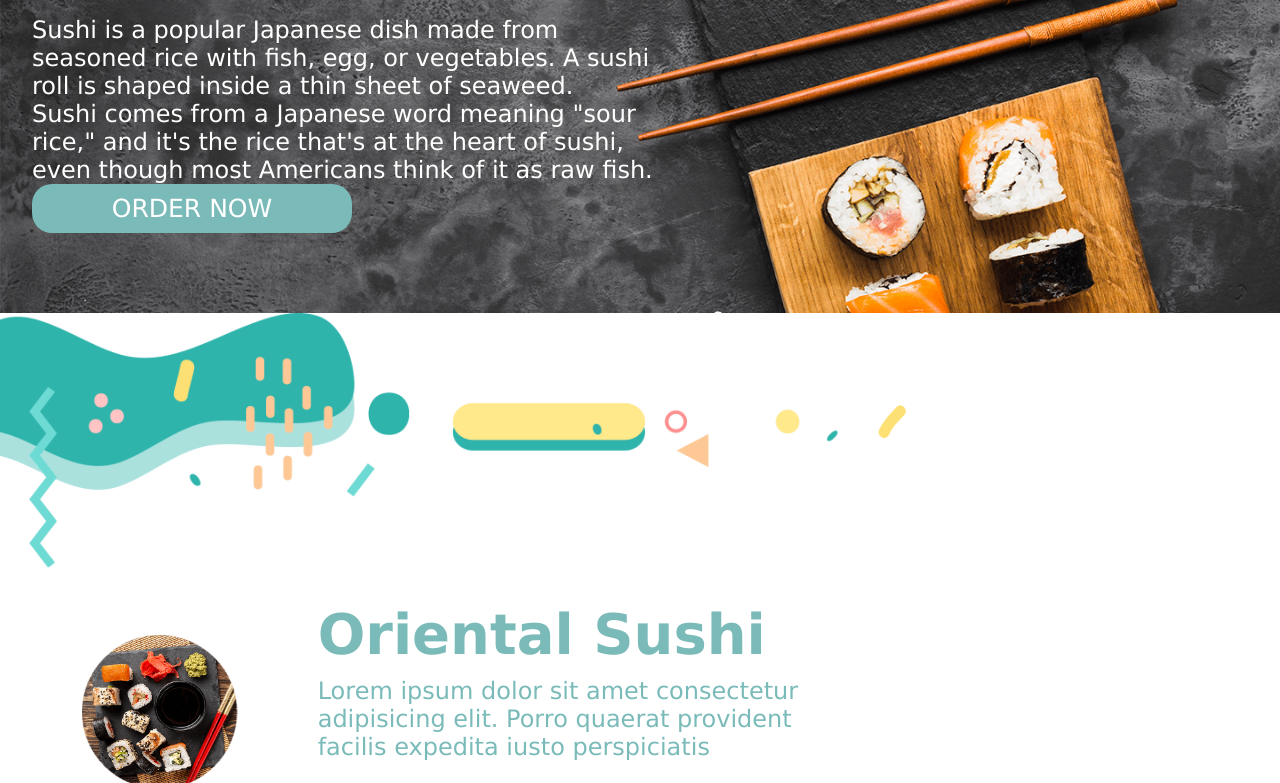
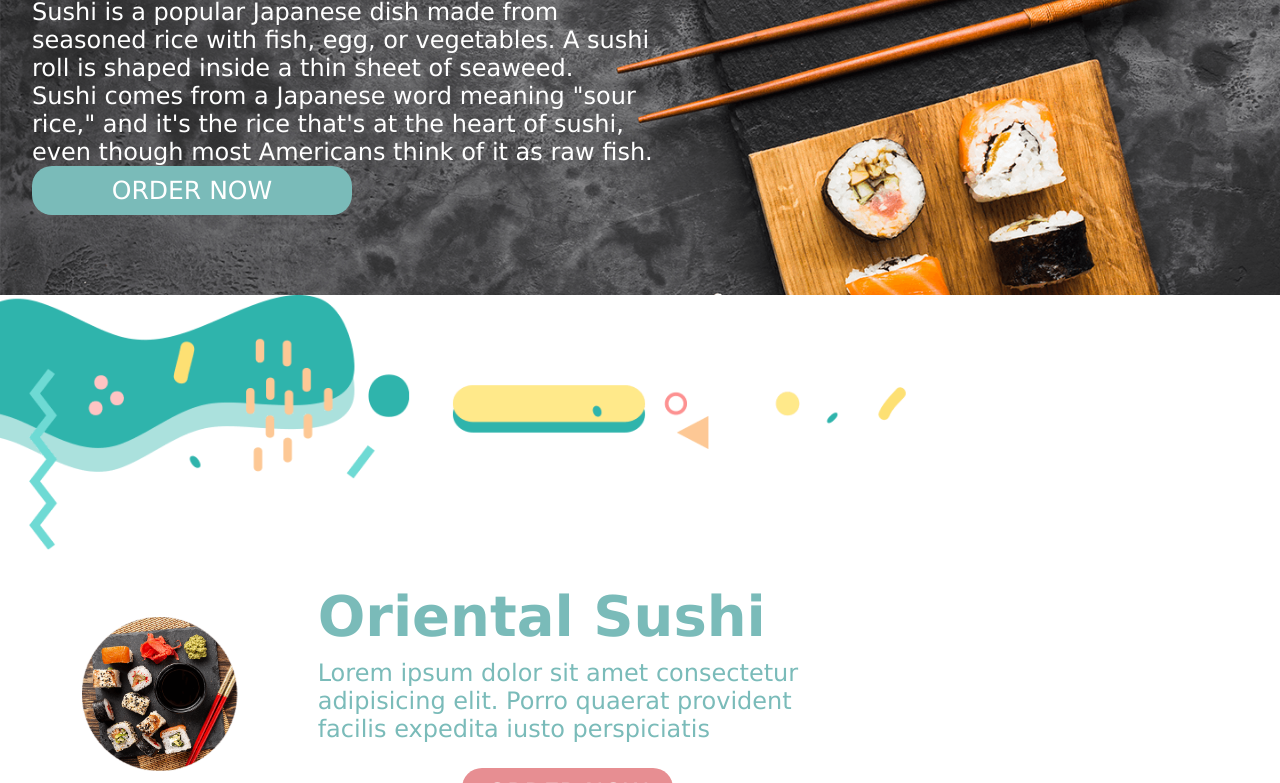
Before and after one commit to Pia-Koester/sushi-cute, a plain HTML site: page index.html in a window 1280 px wide. Shown: the part 229-1012 px from the top of the page. Drawn offline with Linux system fonts and the light colour scheme.

Commit message:
remove unneccessary body stuff

```diff
--- a/index.html
+++ b/index.html
@@ -12,7 +12,6 @@
     <title>Sushiproject</title>
   </head>
   <body>
-    I am undergoing some more training
     <!-- navigation bar containing all the links -->
     <nav class="topnav">
       <div>
--- a/style.css
+++ b/style.css
@@ -5,15 +5,6 @@
   box-sizing: border-box;
 }
 
-body {
-    z-index: 0;
-    position: sticky;
-    bottom: 0;
-    top: 0;
-    /* flex-direction: column-reverse;
-    justify-content: flex-start;
-    align-items: flex-start; */
-  }
 
   /*all styling which is consistent among all buttons is collected here  */
   button {
```
